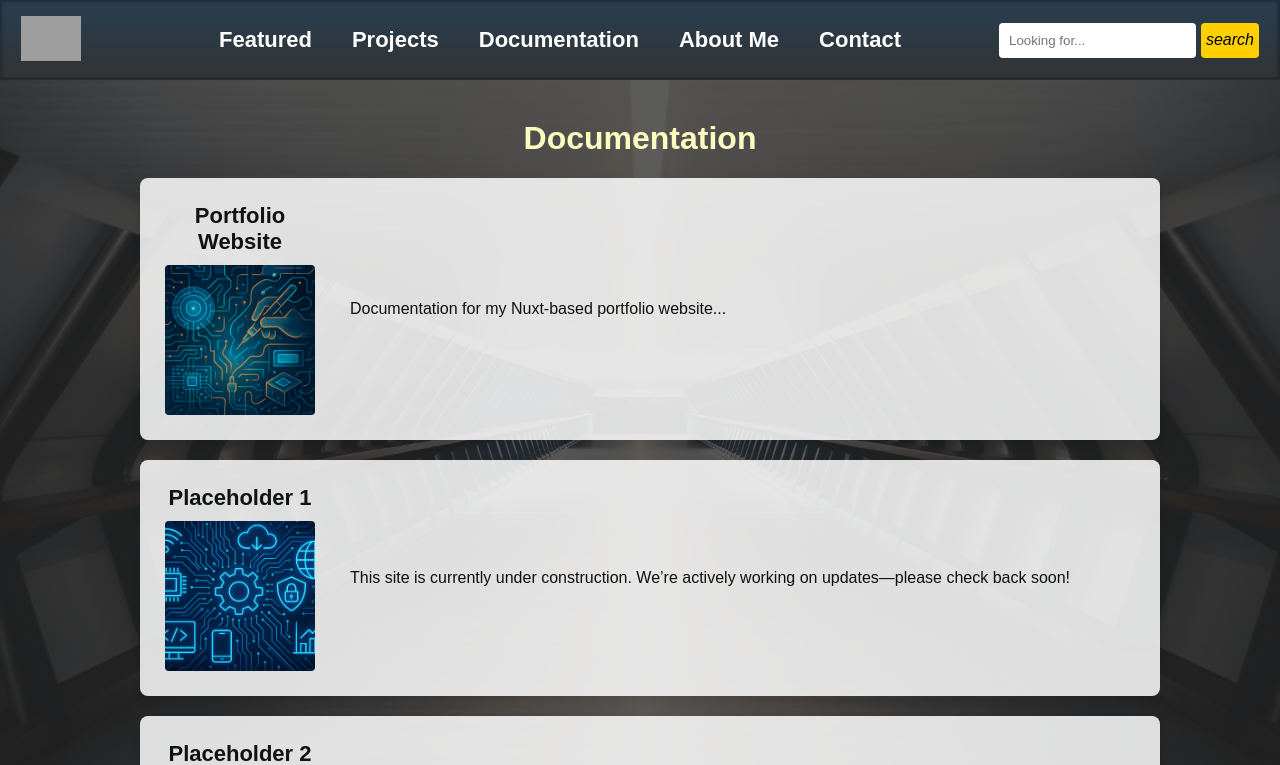
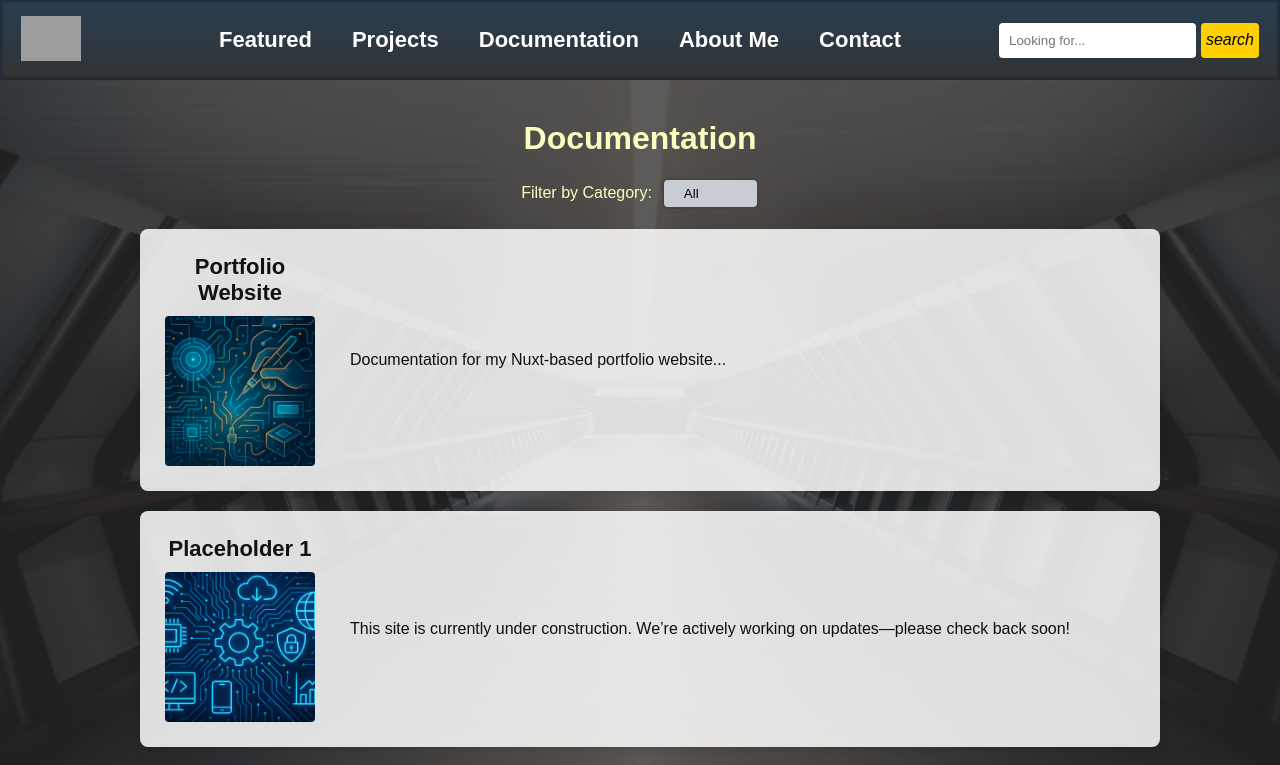
Before and after one commit to RJNed/Portfolio, a Nuxt app: page /Documentation in a window 1280 px wide. Shown: the top 765 px of the page. Built offline with nearby package versions, Linux system fonts and the light colour scheme; grey boxes are pictures that could not be loaded.

Commit message:
Feat(doc): Made Filter its own component, add to projects and documentation pages

```diff
--- /dev/null
+++ b/components/Filter.vue
@@ -0,0 +1,98 @@
+<template>
+    <!-- Shared Filter -->
+    <div class="filter-wrapper">
+      <label for="type-filter">Filter by {{ isProjectPage ? 'Category' : 'Category' }}:</label>
+      <select id="type-filter" v-model="selectedFilter">
+        <option value="All">All</option>
+        <option v-for="opt in uniqueOptions" :key="opt" :value="opt">{{ opt }}</option>
+      </select>
+    </div>
+
+    <!-- Render correct cards -->
+    <div v-for="item in filteredItems" :key="item.id">
+      <ProjectCard
+        v-if="isProjectPage"
+        :image="item.image"
+        :name="item.name"
+        :description="item.brief"
+        :slug="item.slug"
+        :type="item.type"
+      />
+      <DocumentCard
+        v-else
+        :image="item.image"
+        :name="item.name"
+        :description="item.brief"
+        :slug="item.slug"
+        :type="item.type"
+      />
+    </div>
+</template>
+
+<script setup>
+    import { ref, computed } from 'vue'
+    import { useRoute } from 'vue-router'
+    import ProjectCard from '~/components/ProjectCard.vue'
+    import DocumentCard from '~/components/DocumentCard.vue'
+    import allProjects from '~/data/projects.json'
+    import project_docs from '~/data/documentation.json'
+
+    const route = useRoute()
+    const isProjectPage = route.path.includes('/Projects')
+    const selectedFilter = ref('All')
+
+    // Choose the right data set
+    const dataSource = isProjectPage ? allProjects : project_docs
+
+    // Get all types or categories to filter
+    const allOptions = computed(() => {
+    if (isProjectPage) {
+        return allProjects.map(projects => projects.type).filter(Boolean)
+    } else {
+        return project_docs.map(docs => docs.type).filter(Boolean) // customize as needed
+    }
+    })
+
+    const uniqueOptions = computed(() => Array.from(new Set(allOptions.value)))
+
+    // Compute the filtered list
+    const filteredItems = computed(() => {
+    if (selectedFilter.value === 'All') return dataSource
+    return dataSource.filter(item => {
+        if (isProjectPage) return item.type === selectedFilter.value
+        else return item.type === selectedFilter.value // or item.type if you use same key
+    })
+    })
+</script>
+
+
+<style scoped>
+  .filter-wrapper{
+    margin: 20px;
+  }
+
+  #type-filter {
+    padding: 6px 20px;
+    border-radius: 6px;
+    background-color: #c7cdd2;
+    color: #000000;
+    border: 2px solid #444;
+    appearance: none; /* Removes default OS styles */
+    cursor: pointer;
+    margin-left: 10px;
+    transition: background-color 0.3s ease, border-color 0.3s ease;
+  }
+
+  #type-filter:hover {
+    border-color: #888;
+    background-color: #cadff2;
+  }
+
+  #type-filter:focus {
+    outline: none;
+    border-color: #fcfcc0;
+    box-shadow: 0 0 0 2px rgba(252, 252, 192, 0.4);
+  }
+
+
+</style>
--- a/data/documentation.json
+++ b/data/documentation.json
@@ -5,7 +5,8 @@
       "slug": "portfolio",
       "brief": "Documentation for my Nuxt-based portfolio website...",
       "description": "Documentation for my Nuxt-based portfolio website...",
-      "image": "/images/Maintenance.png"
+      "image": "/images/Maintenance.png",
+      "type": "Software"
     },
     {
       "id": 2,
@@ -13,7 +14,8 @@
       "slug": "Placeholder 1",
       "brief": "This site is currently under construction. We’re actively working on updates—please check back soon!",
       "description": "This site is currently under construction. We’re actively working on updates—please check back soon!",
-      "image": "/images/Placeholder1.png"
+      "image": "/images/Placeholder1.png",
+      "type": "Lab"
     },
     {
       "id": 3,
@@ -21,7 +23,8 @@
       "slug": "task-tracker-api",
       "brief": "This site is currently under construction. We’re actively working on updates—please check back soon!",
       "description": "This site is currently under construction. We’re actively working on updates—please check back soon!",
-      "image": "/images/Placeholder2.png"
+      "image": "/images/Placeholder2.png",
+      "type": "Software"
     },
     {
       "id": 4,
@@ -29,7 +32,8 @@
       "slug": "robobot-simulator",
       "brief": "This site is currently under construction. We’re actively working on updates—please check back soon!",
       "description": "This site is currently under construction. We’re actively working on updates—please check back soon!",
-      "image": "/images/Placeholder3.png"
+      "image": "/images/Placeholder3.png",
+      "type": "Lab"
     },
     {
       "id": 5,
@@ -37,7 +41,8 @@
       "slug": "network-monitor-tool",
       "brief": "This site is currently under construction. We’re actively working on updates—please check back soon!",
       "description": "This site is currently under construction. We’re actively working on updates—please check back soon!",
-      "image": "/images/Placeholder4.png"
+      "image": "/images/Placeholder4.png",
+      "type": "Software"
     },
     {
       "id": 6,
@@ -45,6 +50,7 @@
       "slug": "lunar-phase-tracker",
       "brief": "This site is currently under construction. We’re actively working on updates—please check back soon!",
       "description": "This site is currently under construction. We’re actively working on updates—please check back soon!",
-      "image": "/images/Placeholder5.png"
+      "image": "/images/Placeholder5.png",
+      "type": "Lab"
     }
   ]
--- a/data/projects.json
+++ b/data/projects.json
@@ -16,7 +16,7 @@
     "brief": "This site is currently under construction. We’re actively working on updates—please check back soon!",
     "description": "This site is currently under construction. We’re actively working on updates—please check back soon!",
     "image": "/images/Placeholder1.png",
-    "type": "Design"
+    "type": "Lab"
   },
   {
     "id": 3,
@@ -34,7 +34,7 @@
     "brief": "This site is currently under construction. We’re actively working on updates—please check back soon!",
     "description": "This site is currently under construction. We’re actively working on updates—please check back soon!",
     "image": "/images/Placeholder3.png",
-    "type": "Design"
+    "type": "Lab"
   },
   {
     "id": 5,
@@ -52,6 +52,6 @@
     "brief": "This site is currently under construction. We’re actively working on updates—please check back soon!",
     "description": "This site is currently under construction. We’re actively working on updates—please check back soon!",
     "image": "/images/Placeholder5.png",
-    "type": "Design"
+    "type": "Lab"
   }
 ]
--- a/pages/Documentation.vue
+++ b/pages/Documentation.vue
@@ -3,23 +3,14 @@
         <div class="doc-layout">
             <div class="details">
               <h1>Documentation</h1>
-              <div v-for="project in project_docs" :key="project.id">
-              <DocumentCard
-                :image="project.image"
-                :name="project.name"
-                :description="project.description"
-                :slug="project.slug"
-              />
-              </div>
+              <Filter />
             </div>
         </div>
     </div>
 </template>
 
 <script setup>
-import DocumentCard from "~/components/DocumentCard.vue"
-import project_docs from '~/data/documentation.json' // JSON file import
-
+import Filter from '~/components/Filter.vue';
 
   useHead({
     title: 'Project Documentation | Ryan Nedbalek',
--- a/pages/Projects.vue
+++ b/pages/Projects.vue
@@ -3,54 +3,13 @@
     <div class="project-overlay">
       <div class="details">
         <h1>Projects</h1>
-
-        <!-- Filter Dropdown -->
-        <div class="filter-wrapper">
-          <label for="type-filter">Filter by Type:</label>
-          <select id="type-filter" v-model="selectedType">
-            <option value="All">All</option>
-            <option v-for="type in uniqueTypes" :key="type" :value="type">{{ type }}</option>
-          </select>
-        </div>
-
-        <!-- Filtered Project Cards -->
-        <div v-for="project in filteredProjects" :key="project.id">
-          <projectCard
-            :image="project.image"
-            :name="project.name"
-            :description="project.brief"
-            :slug="project.slug"
-            :type="project.type"
-          />
-        </div>
+        <Filter />
       </div>
     </div>
   </div>
 </template>
 
 <script setup>
-import { ref, computed } from 'vue'
-import {useRoute} from 'vue-router'
-import projectCard from '~/components/ProjectCard.vue'
-import allProjects from '~/data/projects.json'
-
-const route = useRoute()
-const selectedType = ref(route.query.type || 'All')
-
-// Extract all types from the projects
-const allTypes = allProjects.map(project => project.type)
-
-// Filter out empty or falsy values
-const validTypes = allTypes.filter(type => type)
-
-// Remove duplicates by converting to a Set, then back to an array
-const uniqueTypes = Array.from(new Set(validTypes))
-
-// Filter the projects based on the selected type
-const filteredProjects = computed(() => {
-  if (selectedType.value === 'All') return allProjects
-  return allProjects.filter(project => project.type === selectedType.value)
-})
 
 useHead({
   title: 'Projects | Ryan Nedbalek',
```
Also changed, not shown: pages/documents/[slug].vue (indentation only). Lines whose indentation alone changed are shown as unchanged.
